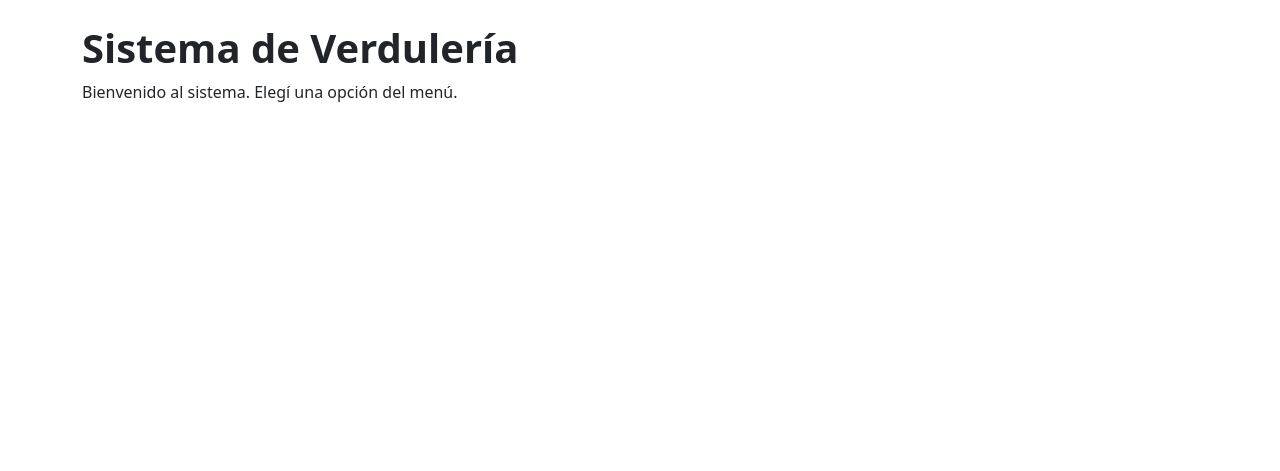
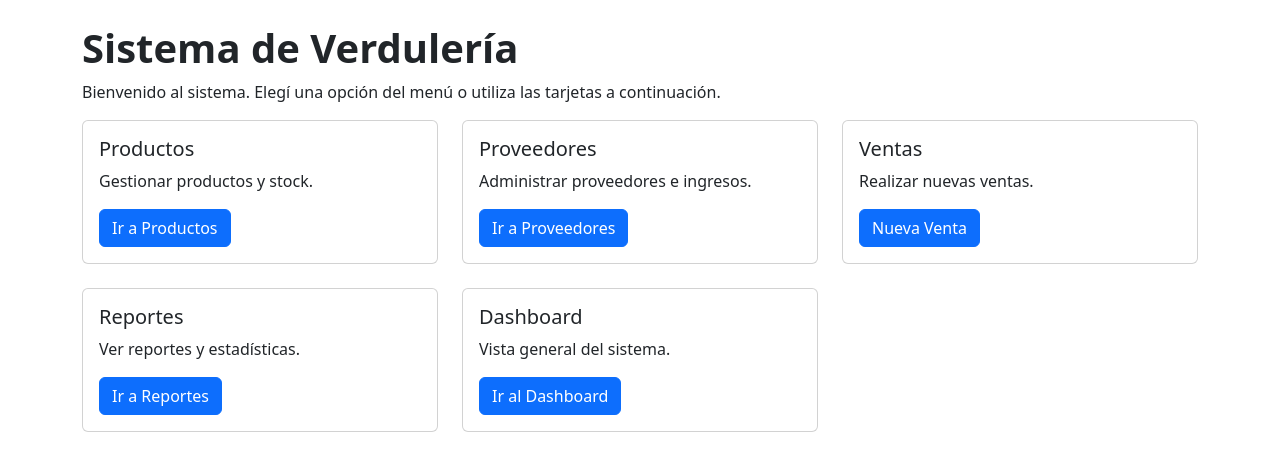
Before and after one commit to Ivo-Juric/Verduleria, a Flask app: page / in a window 1280 px wide. Shown: the part 56-527 px from the top of the page. Run offline with Flask 3, Linux system fonts and the light colour scheme.

Commit message:
Update project files

```diff
--- a/app/routes/productos.py
+++ b/app/routes/productos.py
@@ -2,6 +2,7 @@ from flask import Blueprint, render_template, request, redirect, url_for, flash,
 from db import get_db
 from app.utils.auth_decorators import login_required
 from datetime import datetime
+from app.routes.ofertas import desactivar_ofertas_expiradas
 
 productos_bp = Blueprint("productos", __name__, url_prefix="/productos")
 
@@ -10,6 +11,9 @@ def calcular_precio_con_oferta(db, producto_id, cantidad=1):
     Calcula el precio final de un producto considerando ofertas activas.
     Retorna un dict con precio_final, descuento_aplicado, tipo_oferta, etc.
     """
+    # Desactivar ofertas expiradas antes de calcular
+    desactivar_ofertas_expiradas()
+
     producto = db.execute("SELECT precio FROM productos WHERE id = ?", (producto_id,)).fetchone()
     if not producto:
         return {"precio_final": 0, "descuento_aplicado": 0, "tipo_oferta": None}
@@ -21,7 +25,7 @@ def calcular_precio_con_oferta(db, producto_id, cantidad=1):
     descripcion_oferta = None
 
     # Buscar ofertas activas para este producto
-    ahora = datetime.now().strftime("%Y-%m-%d %H:%M")
+    ahora = datetime.now().strftime("%Y-%m-%dT%H:%M")
 
     ofertas = db.execute("""
         SELECT o.*, op.*
--- a/app/routes/ventas.py
+++ b/app/routes/ventas.py
@@ -75,6 +75,8 @@ def nueva():
         })
         session.modified = True
         flash(f"Producto agregado: {producto['nombre']}", "success")
+        if info_precio["tipo_oferta"]:
+            flash(f"Oferta aplicada: {info_precio['descripcion_oferta']}", "info")
 
     total = sum(i["subtotal"] for i in session.get("carrito", []))
 
--- a/app/static/css/custom.css
+++ b/app/static/css/custom.css
@@ -18,3 +18,8 @@ body.dark .list-group-item {
     overflow-y: auto;
     border-radius: 5px;
 }
+
+.card:hover {
+    transform: translateY(-5px);
+    transition: transform 0.3s ease;
+}
--- a/app/static/js/main.js
+++ b/app/static/js/main.js
@@ -31,7 +31,9 @@ document.addEventListener("DOMContentLoaded", () => {
                           data-precio="${i.precio}"
                           data-unidad="${i.unidad || ''}"
                           data-nombre="${i.nombre}">
-                        <strong>[ID: ${i.id}] ${i.nombre}</strong> — $${i.precio} / ${i.unidad || ''}
+                        <strong>[ID: ${i.id}] ${i.nombre}</strong> —
+                        ${i.tiene_oferta ? `<span class="text-decoration-line-through text-muted">$${i.precio_original}</span> <span class="text-success">$${i.precio}</span>` : `$${i.precio}`} / ${i.unidad || ''}
+                        ${i.tiene_oferta ? `<br><small class="text-success">${i.descripcion_oferta}</small>` : ''}
                      </div>`
                 ).join("");
             } catch (err) {
--- a/app/templates/index.html
+++ b/app/templates/index.html
@@ -1,5 +1,75 @@
 {% extends "base.html" %}
 {% block contenido %}
 <h1 class="fw-bold">Sistema de Verdulería</h1>
-<p>Bienvenido al sistema. Elegí una opción del menú.</p>
+<p>Bienvenido al sistema. Elegí una opción del menú o utiliza las tarjetas a continuación.</p>
+
+<div class="row">
+    <div class="col-md-4 mb-4">
+        <div class="card">
+            <div class="card-body">
+                <h5 class="card-title">Productos</h5>
+                <p class="card-text">Gestionar productos y stock.</p>
+                <a href="/productos/" class="btn btn-primary">Ir a Productos</a>
+            </div>
+        </div>
+    </div>
+    <div class="col-md-4 mb-4">
+        <div class="card">
+            <div class="card-body">
+                <h5 class="card-title">Proveedores</h5>
+                <p class="card-text">Administrar proveedores e ingresos.</p>
+                <a href="/proveedores/" class="btn btn-primary">Ir a Proveedores</a>
+            </div>
+        </div>
+    </div>
+    {% if session.get('role') == 'admin' %}
+    <div class="col-md-4 mb-4">
+        <div class="card">
+            <div class="card-body">
+                <h5 class="card-title">Ofertas</h5>
+                <p class="card-text">Crear y gestionar ofertas.</p>
+                <a href="/ofertas/" class="btn btn-primary">Ir a Ofertas</a>
+            </div>
+        </div>
+    </div>
+    {% endif %}
+    <div class="col-md-4 mb-4">
+        <div class="card">
+            <div class="card-body">
+                <h5 class="card-title">Ventas</h5>
+                <p class="card-text">Realizar nuevas ventas.</p>
+                <a href="/ventas/nueva" class="btn btn-primary">Nueva Venta</a>
+            </div>
+        </div>
+    </div>
+    <div class="col-md-4 mb-4">
+        <div class="card">
+            <div class="card-body">
+                <h5 class="card-title">Reportes</h5>
+                <p class="card-text">Ver reportes y estadísticas.</p>
+                <a href="/reportes/" class="btn btn-primary">Ir a Reportes</a>
+            </div>
+        </div>
+    </div>
+    <div class="col-md-4 mb-4">
+        <div class="card">
+            <div class="card-body">
+                <h5 class="card-title">Dashboard</h5>
+                <p class="card-text">Vista general del sistema.</p>
+                <a href="/reportes/dashboard" class="btn btn-primary">Ir al Dashboard</a>
+            </div>
+        </div>
+    </div>
+    {% if session.get('role') == 'admin' %}
+    <div class="col-md-4 mb-4">
+        <div class="card">
+            <div class="card-body">
+                <h5 class="card-title">Usuarios</h5>
+                <p class="card-text">Gestionar usuarios del sistema.</p>
+                <a href="{{ url_for('usuarios.index') }}" class="btn btn-primary">Ir a Usuarios</a>
+            </div>
+        </div>
+    </div>
+    {% endif %}
+</div>
 {% endblock %}
--- a/app/templates/proveedores/ingresos.html
+++ b/app/templates/proveedores/ingresos.html
@@ -3,6 +3,7 @@
 <h3>Ingresos de {{ proveedor.nombre }}</h3>
 
 <a href="/proveedores/" class="btn btn-secondary mb-3">Volver</a>
+<a href="{{ url_for('proveedores.agregar_compra', id=proveedor.id) }}" class="btn btn-primary mb-3">Agregar Compra</a>
 
 <table class="table table-striped">
 <thead>
```
Also changed, not shown: app/routes/ofertas.py (+8 -0 lines), app/routes/proveedores.py (+58 -0 lines), app/templates/proveedores/agregar_compra.html (added, +108 -0 lines), database.db.
